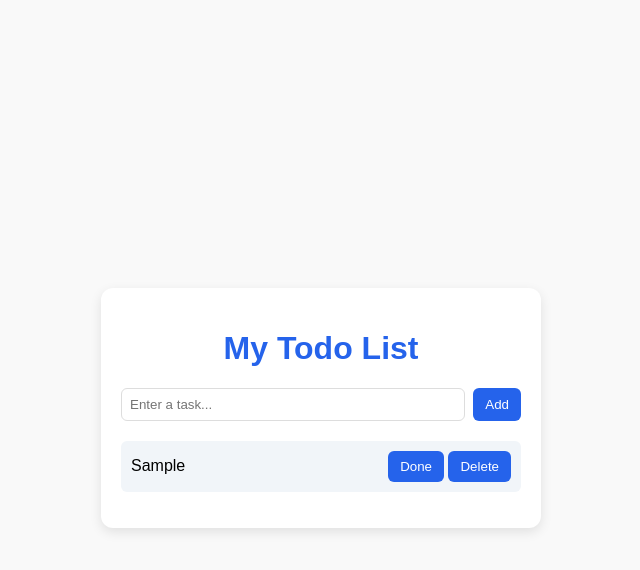
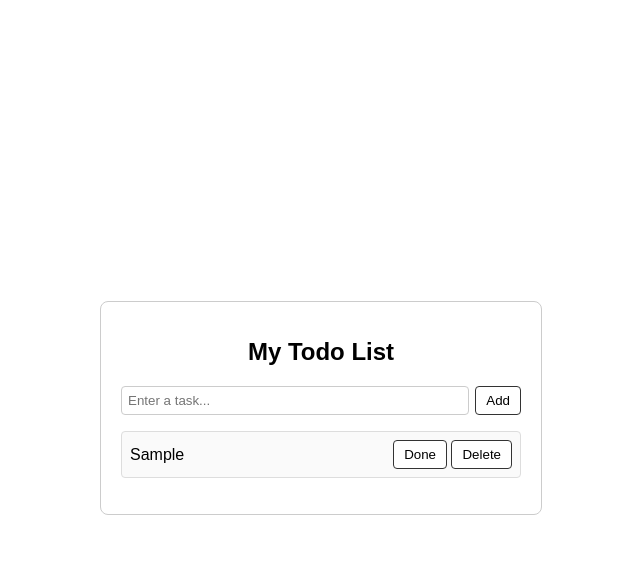
Before and after one commit to kaimoook9938/my-todo, a website: page index.html in a window 1280 px wide. Both pictures are taken after typing "Sample" into the empty fields and a click on the button "Add". Shown: the whole page, without its empty margins (319-959 px from the left). Drawn offline with Linux system fonts and the light colour scheme.

Commit message:
index.html

```diff
--- a/index.html
+++ b/index.html
@@ -6,58 +6,64 @@
   <style>
     body {
       font-family: Arial, sans-serif;
-      background: #f9f9f9;
+      background: #fff; /* ขาวล้วน */
       display: flex;
       justify-content: center;
       align-items: center;
       min-height: 100vh;
+      color: #000; /* ตัวหนังสือสีดำ */
     }
     .container {
-      background: white;
+      background: #fff;
       padding: 20px;
-      border-radius: 12px;
-      box-shadow: 0 4px 12px rgba(0,0,0,0.1);
+      border-radius: 8px;
+      border: 1px solid #ccc;
       width: 400px;
     }
     h1 {
       text-align: center;
-      color: #2563eb;
+      font-size: 1.5em;
+      margin-bottom: 20px;
     }
     form {
       display: flex;
-      gap: 8px;
-      margin-bottom: 20px;
+      gap: 6px;
+      margin-bottom: 15px;
     }
     input {
       flex: 1;
-      padding: 8px;
-      border: 1px solid #ddd;
-      border-radius: 6px;
+      padding: 6px;
+      border: 1px solid #ccc;
+      border-radius: 4px;
     }
     button {
-      padding: 8px 12px;
-      border: none;
-      border-radius: 6px;
+      padding: 6px 10px;
+      border: 1px solid #333;
+      border-radius: 4px;
       cursor: pointer;
-      background: #2563eb;
-      color: white;
+      background: #fff;
+      color: #000;
+    }
+    button:hover {
+      background: #f0f0f0;
     }
     ul {
       list-style: none;
       padding: 0;
     }
     li {
-      background: #f1f5f9;
-      margin-bottom: 8px;
-      padding: 10px;
-      border-radius: 6px;
+      background: #fafafa;
+      border: 1px solid #ddd;
+      margin-bottom: 6px;
+      padding: 8px;
+      border-radius: 4px;
       display: flex;
       justify-content: space-between;
       align-items: center;
     }
     .done {
       text-decoration: line-through;
-      color: gray;
+      color: #666;
     }
   </style>
 </head>
```
